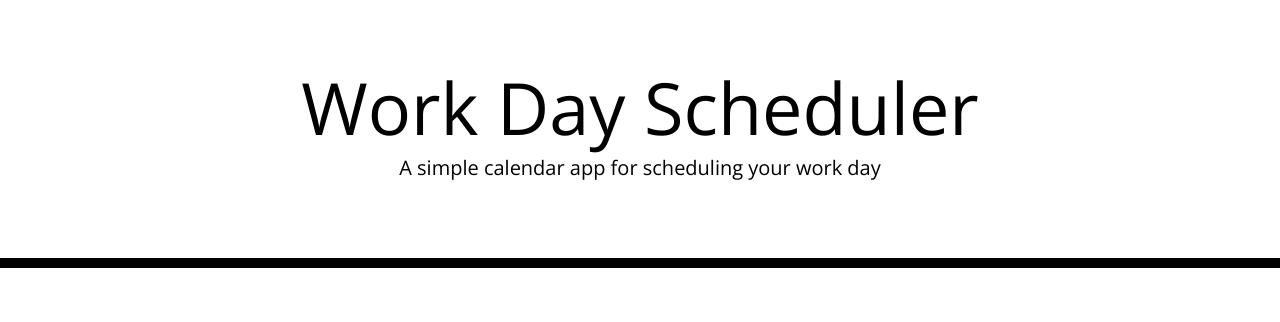
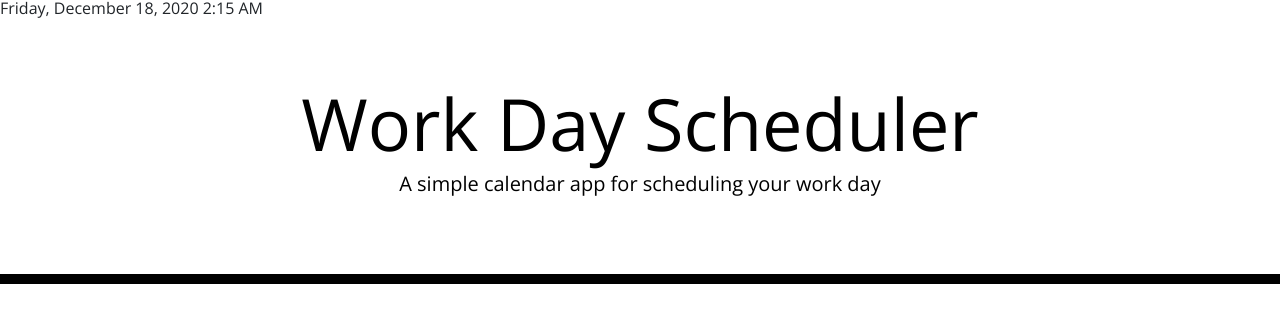
Before and after one commit to Elias-Calagiu/Workday-Planner, a plain HTML site: page index.html in a window 1280 px wide. Drawn offline with nearby package versions, Linux system fonts and the light colour scheme.

Commit message:
added date and time to top of page

```diff
--- a/index.html
+++ b/index.html
@@ -32,7 +32,9 @@
       <!-- Timeblocks go here -->
     </div>
 
+
     <script src="https://cdnjs.cloudflare.com/ajax/libs/jquery/3.2.1/jquery.min.js"></script>
     <script src="https://cdnjs.cloudflare.com/ajax/libs/moment.js/2.24.0/moment.min.js"></script>
+    <script src= script.js></script>
   </body>
 </html>
--- a/script.js
+++ b/script.js
@@ -0,0 +1,3 @@
+var date = moment().format('LLLL');
+$("date").text((moment()));
+$("body").prepend(date);
```
